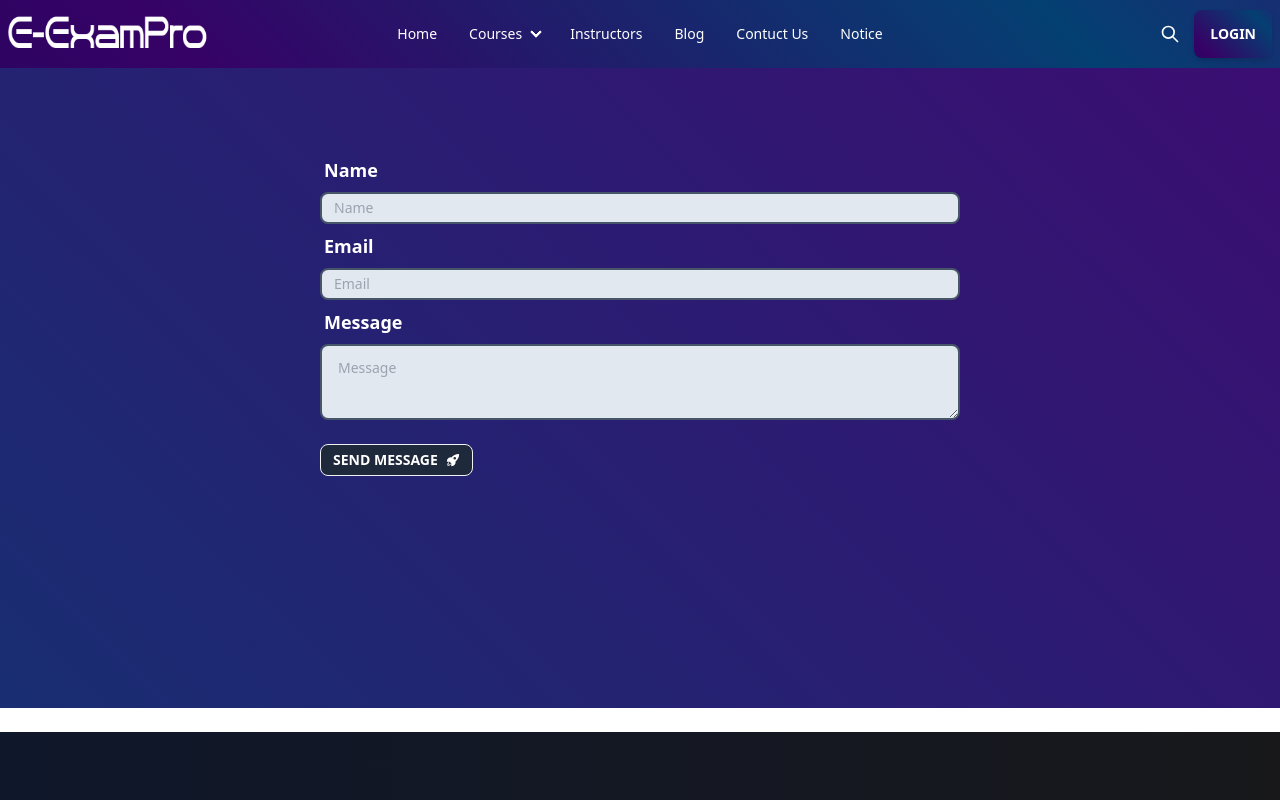
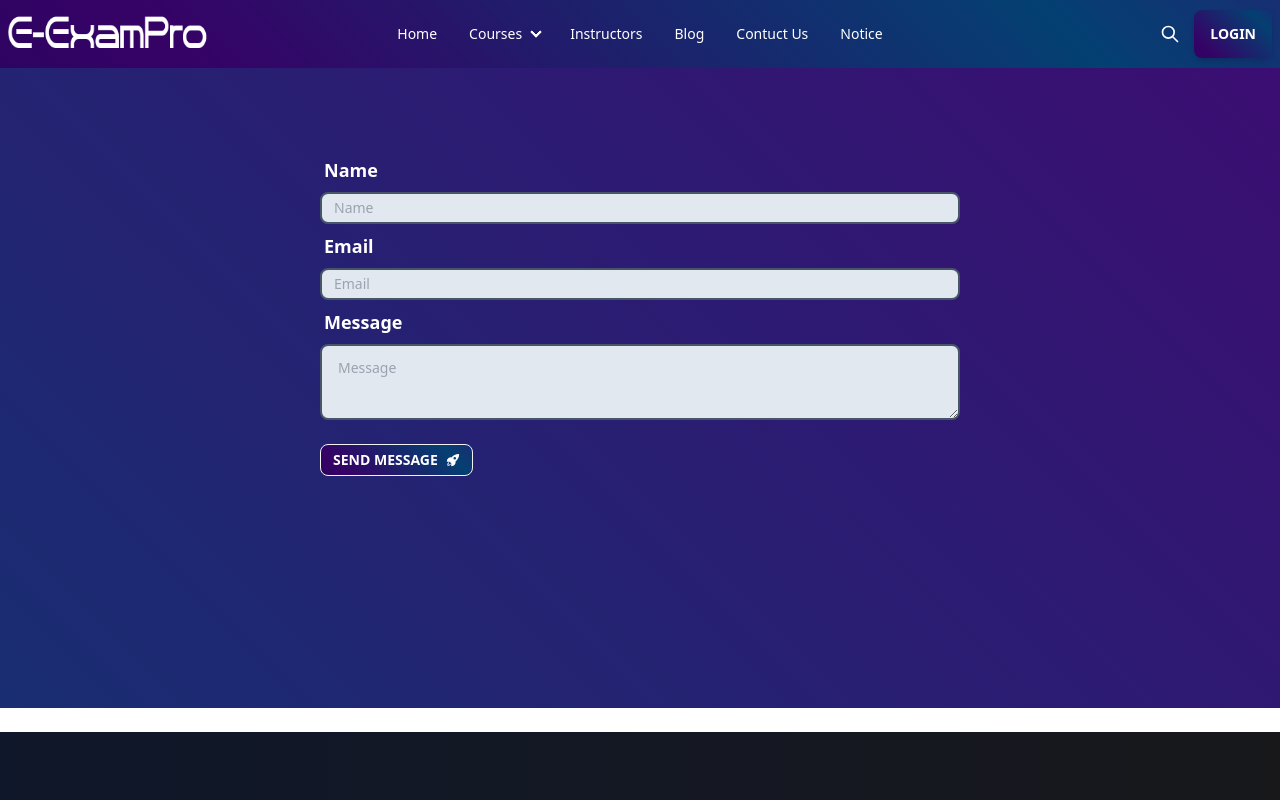
Before and after one commit to hasiburrahmanakash79/E-examPro, a React (Vite) app: page /contact in a window 1280 px wide. Shown: the top 800 px of the page. Built offline with nearby package versions, Linux system fonts and the light colour scheme.

Commit message:
contact us form

```diff
--- a/src/Pages/Contact/Contact.jsx
+++ b/src/Pages/Contact/Contact.jsx
@@ -62,7 +62,7 @@ const Contact = () => {
 
                     </div>
                     <div className="mt-6">
-                        <button className="btn flex  hover:-translate-y-1 btn-sm hover:bg-slate-900 bg-slate-800 text-white "><span>Send Message</span> <HiRocketLaunch></HiRocketLaunch></button>
+                        <button className="btn flex  hover:-translate-y-1 btn-sm navigation-bar text-white "><span>Send Message</span> <HiRocketLaunch></HiRocketLaunch></button>
                         <p className='text-green-600 mt-3 z-20'>{msg}</p>
                     </div>
                 </div>
```
